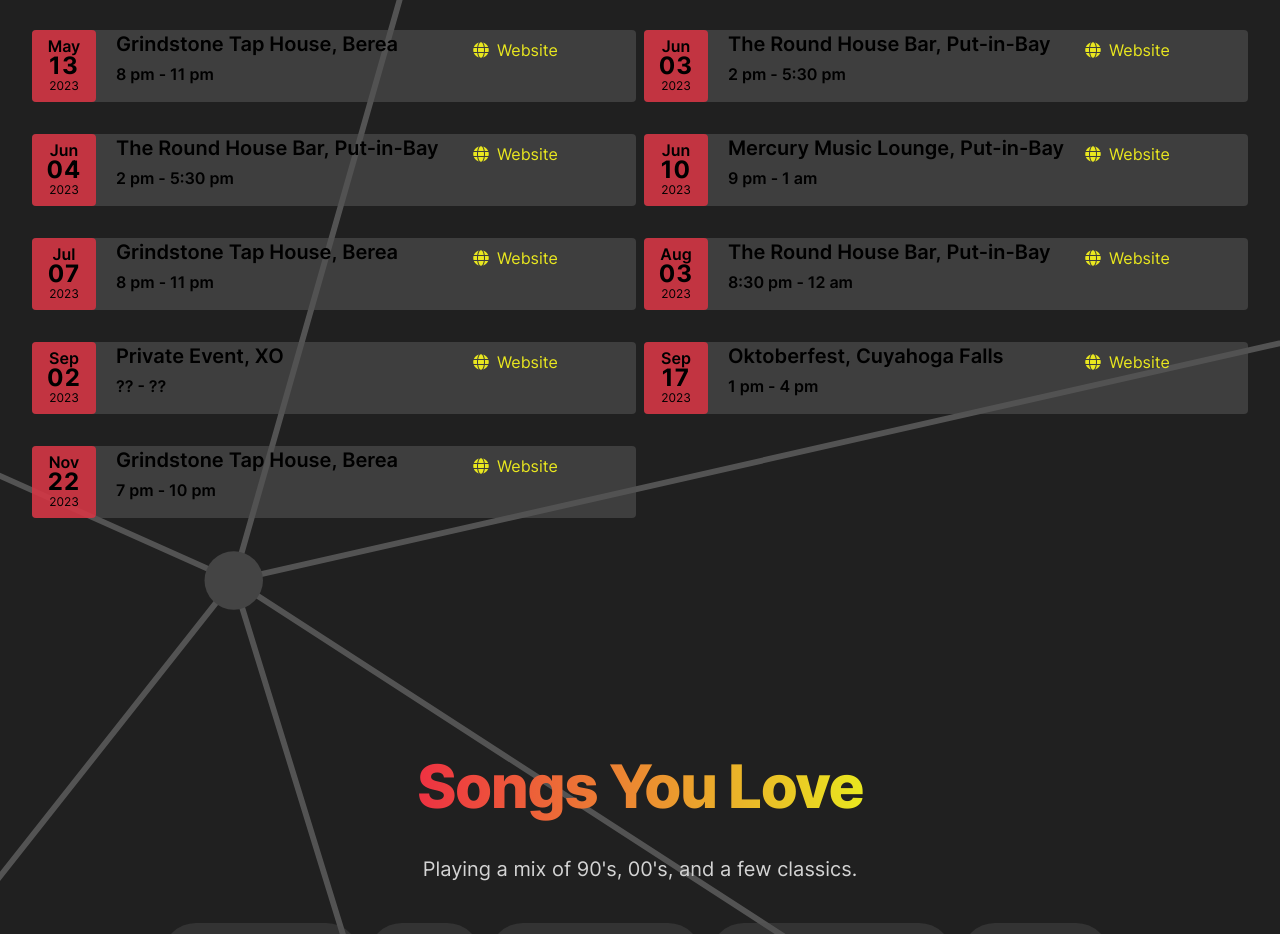
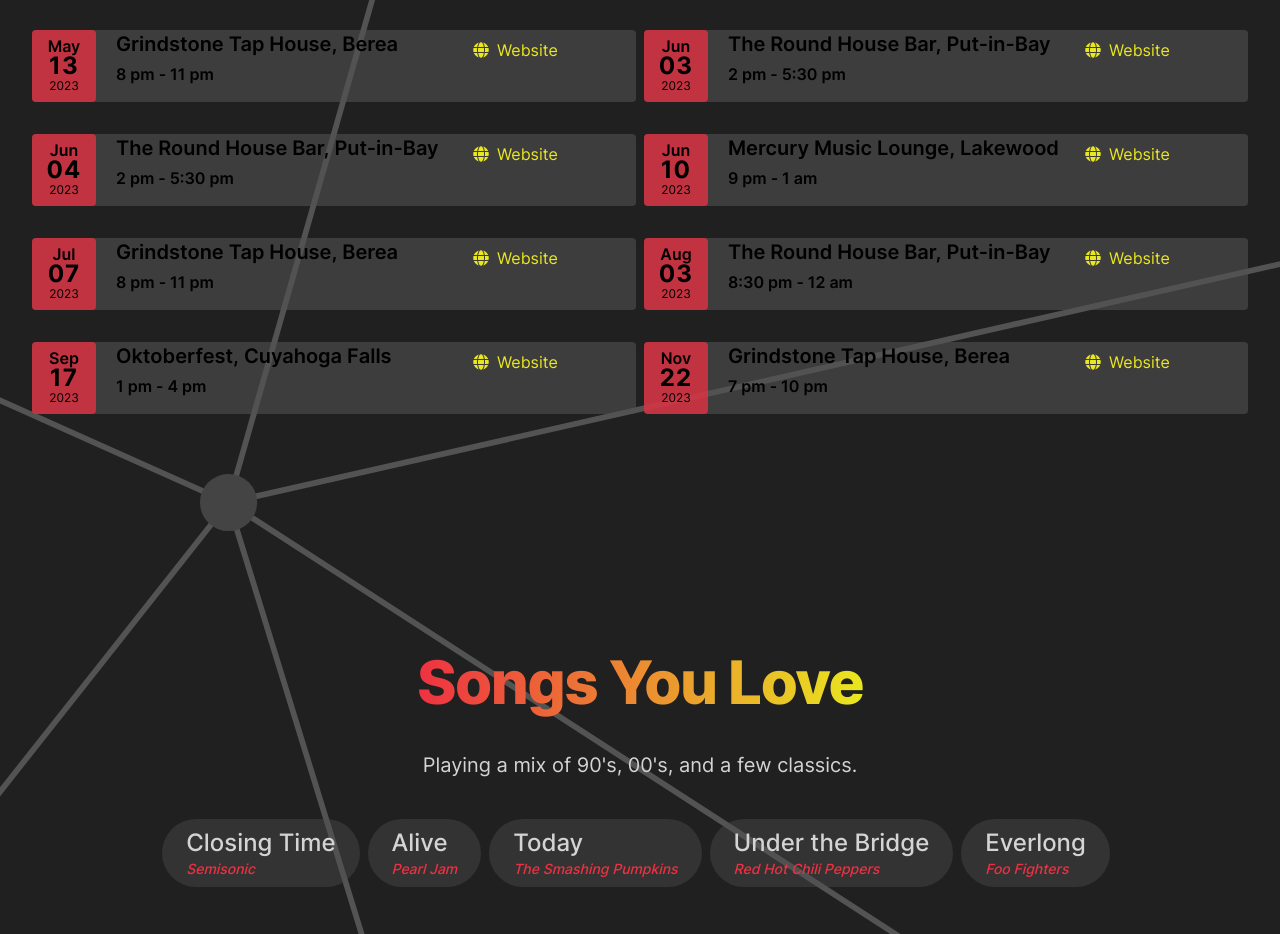
Before and after one commit to keepforever/www.endrockcle.com, a Next.js app: page / in a window 1280 px wide. Shown: the part 2920-3854 px from the top of the page. Built offline with nearby package versions, Linux system fonts and the light colour scheme.

Commit message:
feat: fix shows

```diff
--- a/src/constants/shows.ts
+++ b/src/constants/shows.ts
@@ -55,7 +55,7 @@
     isPast: false,
     date: '06/10/2023',
     venueName: 'Mercury Music Lounge',
-    city: 'Put-in-Bay',
+    city: 'Lakewood',
     beginEnd: '9 pm - 1 am',
     url: 'https://www.facebook.com/MercuryMusicLounge',
   },
@@ -80,15 +80,15 @@
     url: 'https://www.theroundhousebar.com/',
   },
 
-  {
-    id: 9,
-    isPast: false,
-    date: '09/02/2023',
-    venueName: 'Private Event',
-    city: 'XO',
-    beginEnd: '?? - ??',
-    url: 'https://www.facebook.com/EndRockCle',
-  },
+  // {
+  //   id: 9,
+  //   isPast: false,
+  //   date: '09/02/2023',
+  //   venueName: 'Private Event',
+  //   city: 'XO',
+  //   beginEnd: '?? - ??',
+  //   url: 'https://www.facebook.com/EndRockCle',
+  // },
 
   {
     id: 10,
```
